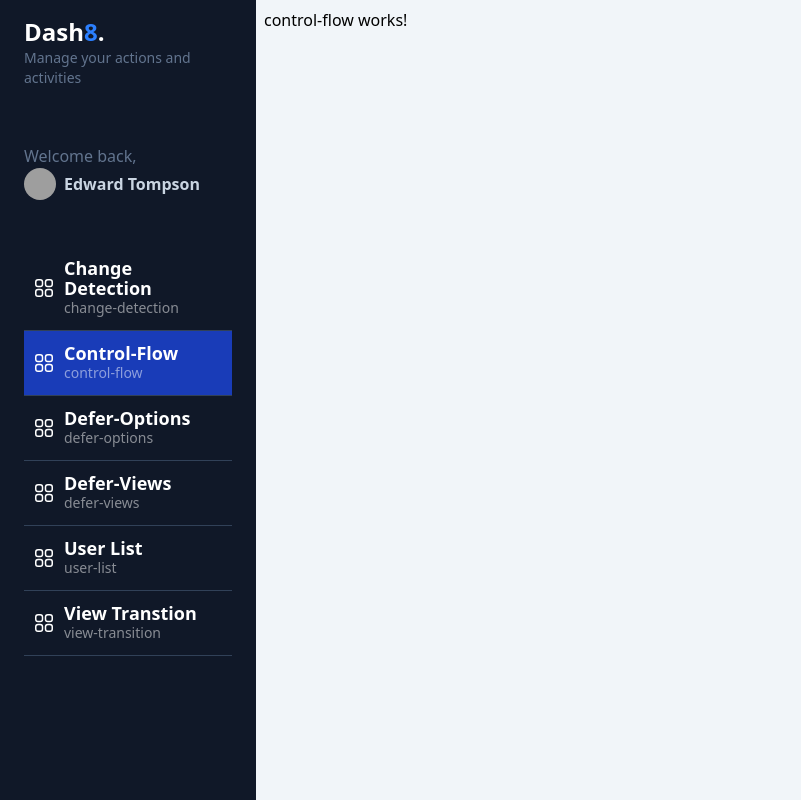
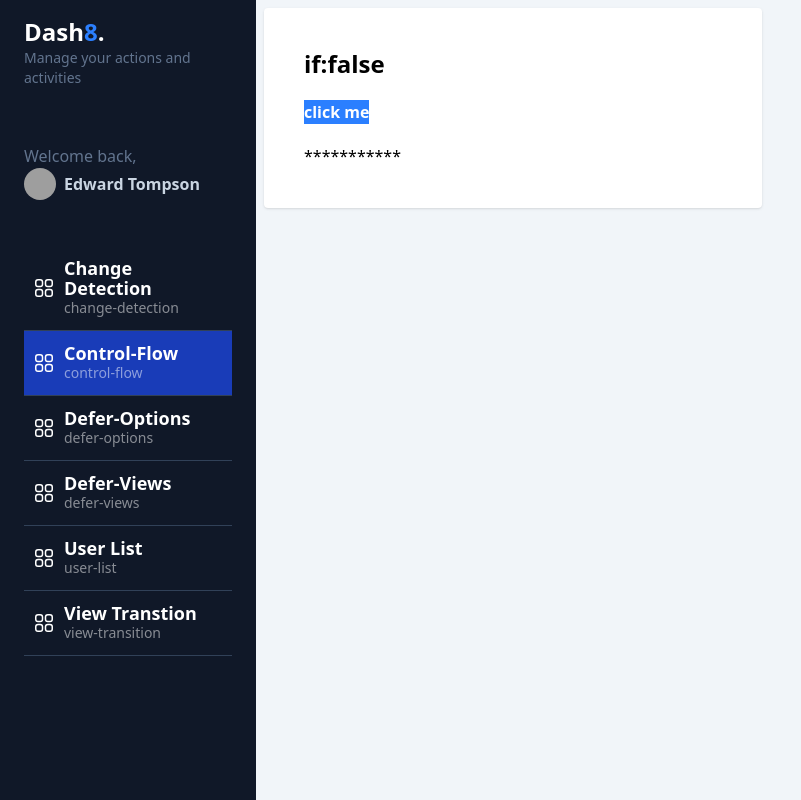
Before and after one commit to VictorCarmonaMoraza/PrecioVivienda_Angular20, an Angular app: page /dashboard/control-flow in a window 1280 px wide. Shown: the whole page, without its empty margins (0-801 px from the left). Built offline with nearby package versions, Linux system fonts and the light colour scheme; grey boxes are pictures that could not be loaded; a web font is replaced by a local one.

Commit message:
Control Flow @if

```diff
--- a/src/app/dashboard/pages/control-flow/control-flow.html
+++ b/src/app/dashboard/pages/control-flow/control-flow.html
@@ -1 +1,18 @@
-<p>control-flow works!</p>
+<section class="grid grid-cols-1 md:grid-cols-2 gap-3">
+
+  <div class="bg-white rounded shadow p-10">
+    <h2 class="text-2xl font-bold mb-5"> if:{{showContent()}}</h2>
+
+
+    <!--Boton para cambiar el valor de la señal-->
+    <button (click)="toggleContent()" class="bg-blue-500 text-white font-bold mb-5">
+      click me
+    </button>
+
+    @if(showContent()) {
+    <p>Hola Mundo</p>
+    } @else {
+      <p>***********</p>
+    }
+  </div>
+</section>
--- a/src/app/dashboard/pages/control-flow/control-flow.ts
+++ b/src/app/dashboard/pages/control-flow/control-flow.ts
@@ -1,4 +1,4 @@
-import { Component } from '@angular/core';
+import { Component, signal } from '@angular/core';
 
 @Component({
   selector: 'app-control-flow',
@@ -8,4 +8,17 @@
 })
 export default class ControlFlow {
 
+  public showContent = signal(false);
+
+  //Metodo para cambiar el valor de la señala basado en el valor actual
+  public toggleContent() {
+    //Opcion 1
+    this.showContent.set(!this.showContent());
+    //Opcion 2
+    // this.showContent.update(value => !value);
+    //Opcion 3
+    // this.showContent.update(value => {
+    //   return !value;
+    // });
+  }
 }
```
